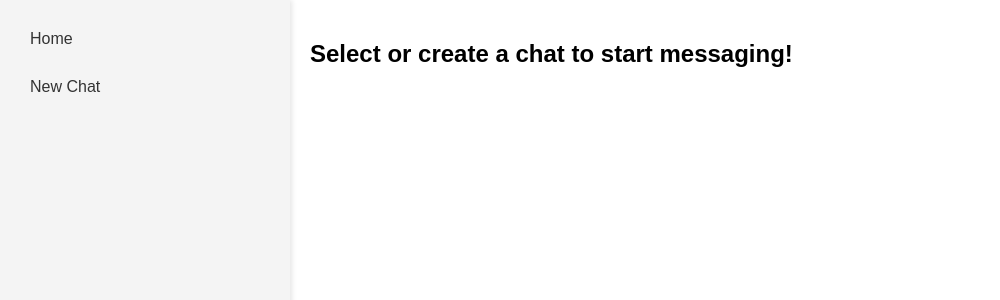
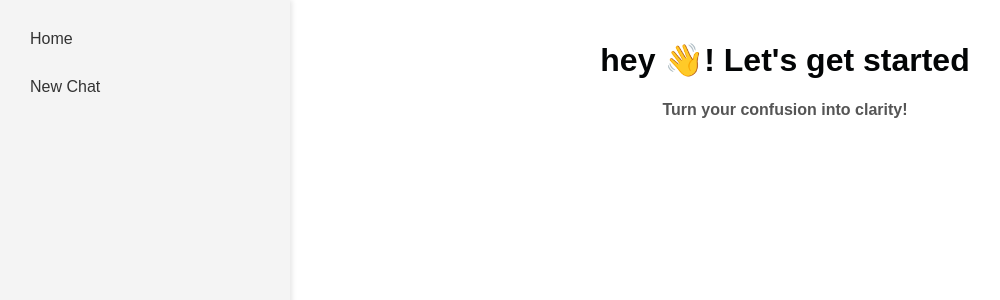
Before and after one commit to sumaiya5896/Chatbot, a FastAPI app: page / in a window 1280 px wide. Shown: the top 300 px of the page, without its empty margins (0-1000 px from the left). Run offline with FastAPI, Linux system fonts and the light colour scheme; data that the repository does not hold is empty.

Commit message:
symbol commit

```diff
--- a/templates/index.html
+++ b/templates/index.html
@@ -83,6 +83,33 @@
         .input-box button:hover {
             background-color: #0056b3;
         }
+        .bot-response h1, .bot-response h2, .bot-response h3 {
+            margin: 10px ;
+            color:#2c3e50;
+        }
+        .bot-response ul{
+            padding-left:20px;
+        }
+        .bot-response li{
+            margin-bottom:5px;
+        }
+        .bot-response strong{
+            color:#000;
+        }
+        .bot-response p{
+            margin:8px 0;
+        }
+        h1{
+            text-align:center;
+            color:#030506;
+            margin-top:20 px;
+
+        }
+        h4{
+            text-align:center;
+            color:#555;
+            margin-top:10px;
+        }
     </style>
 </head>
 <body>
@@ -109,7 +136,8 @@
                 </div>
             {% endfor %}
         {% else %}
-        <h2>Select or create a chat to start messaging!</h2>
+        <h1>hey 👋! Let's get started</h1>
+        <h4>Turn your confusion into clarity!</h4>
         {% endif %}
         </div>
         {% if current_chat %}
```
